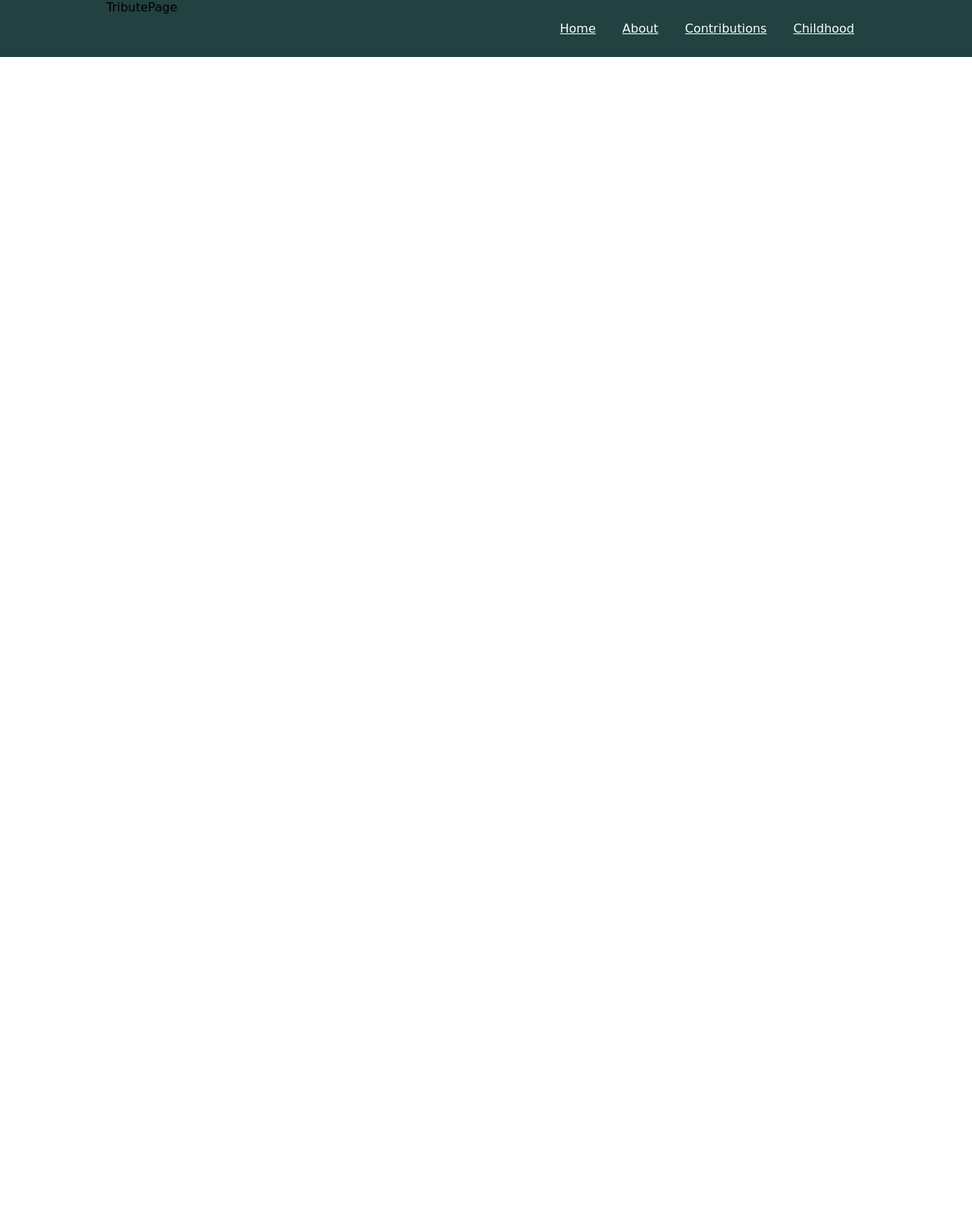
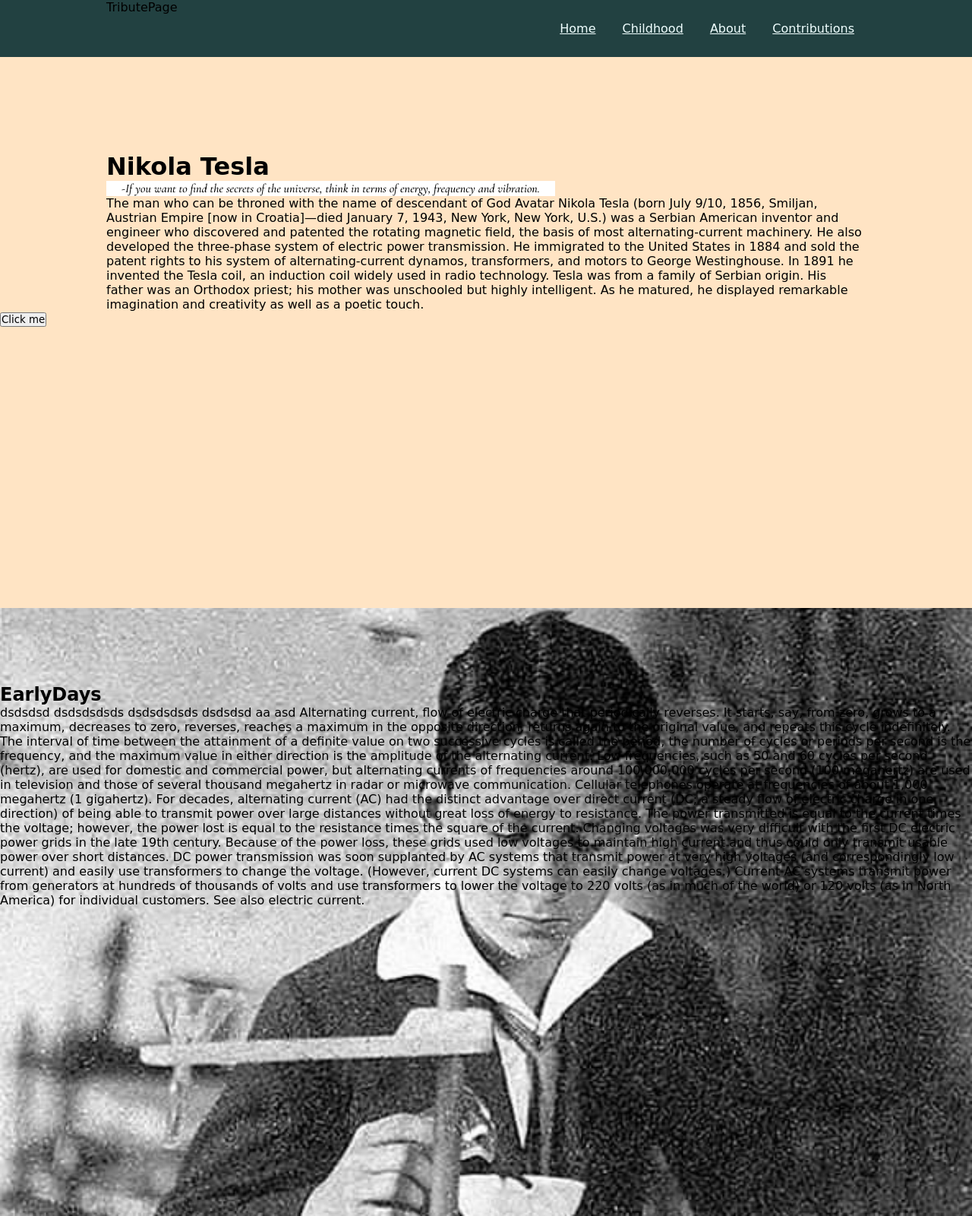
Before and after one commit to ShivahariRukesh/ENCRYPTIX, a plain HTML site: page TributePge/index.html in a window 1280 px wide. Shown: the whole page at 76% size. Before the commit the page ends 800 px from the top, so only its background shows below. Drawn offline with nearby package versions, Linux system fonts and the light colour scheme; a web font is replaced by a local one.

Commit message:
Background Photo

```diff
--- a/TributePge/index.html
+++ b/TributePge/index.html
@@ -7,28 +7,86 @@
     <link rel="stylesheet" href="./styles.css" />
   </head>
   <body>
-    <div class="main-container" id="homeSection">
+    <div class="main-container home" id="homeSection">
       <header>
         <div class="container">
           <div class="logo">TributePage</div>
           <nav>
             <ul>
               <li><a href="#homeSection">Home </a></li>
-              <li><a href="#chpt">About </a></li>
+              <li><a href="#childhood">Childhood </a></li>
+              <li><a href="#about">About </a></li>
 
               <li><a href="#contributionSection">Contributions </a></li>
-              <li><a href="#childHoodSection">Childhood </a></li>
             </ul>
           </nav>
         </div>
       </header>
 
-      <div class="continer">
-        <h1>PAKAKAKAK</h1>
+      <div class="container">
+        <h1>Nikola Tesla</h1>
+        <br />
+        <span
+          >-If you want to find the secrets of the universe, think in terms of
+          energy, frequency and vibration.</span
+        >
+        <p>
+          The man who can be throned with the name of descendant of God Avatar
+          Nikola Tesla (born July 9/10, 1856, Smiljan, Austrian Empire [now in
+          Croatia]—died January 7, 1943, New York, New York, U.S.) was a Serbian
+          American inventor and engineer who discovered and patented the
+          rotating magnetic field, the basis of most alternating-current
+          machinery. He also developed the three-phase system of electric power
+          transmission. He immigrated to the United States in 1884 and sold the
+          patent rights to his system of alternating-current dynamos,
+          transformers, and motors to George Westinghouse. In 1891 he invented
+          the Tesla coil, an induction coil widely used in radio technology.
+          Tesla was from a family of Serbian origin. His father was an Orthodox
+          priest; his mother was unschooled but highly intelligent. As he
+          matured, he displayed remarkable imagination and creativity as well as
+          a poetic touch.
+        </p>
       </div>
       <button>Click me</button>
     </div>
 
+    <section class="childhood-section" id="childhood">
+      <div class="childhood-content">
+        <h2>EarlyDays</h2>
+        dsdsdsd dsdsdsdsds dsdsdsdsds dsdsdsd aa asd Alternating current, flow
+        of electric charge that periodically reverses. It starts, say, from
+        zero, grows to a maximum, decreases to zero, reverses, reaches a maximum
+        in the opposite direction, returns again to the original value, and
+        repeats this cycle indefinitely. The interval of time between the
+        attainment of a definite value on two successive cycles is called the
+        period, the number of cycles or periods per second is the frequency, and
+        the maximum value in either direction is the amplitude of the
+        alternating current. Low frequencies, such as 50 and 60 cycles per
+        second (hertz), are used for domestic and commercial power, but
+        alternating currents of frequencies around 100,000,000 cycles per second
+        (100 megahertz) are used in television and those of several thousand
+        megahertz in radar or microwave communication. Cellular telephones
+        operate at frequencies of about 1,000 megahertz (1 gigahertz). For
+        decades, alternating current (AC) had the distinct advantage over direct
+        current (DC; a steady flow of electric charge in one direction) of being
+        able to transmit power over large distances without great loss of energy
+        to resistance. The power transmitted is equal to the current times the
+        voltage; however, the power lost is equal to the resistance times the
+        square of the current. Changing voltages was very difficult with the
+        first DC electric power grids in the late 19th century. Because of the
+        power loss, these grids used low voltages to maintain high current and
+        thus could only transmit usable power over short distances. DC power
+        transmission was soon supplanted by AC systems that transmit power at
+        very high voltages (and correspondingly low current) and easily use
+        transformers to change the voltage. (However, current DC systems can
+        easily change voltages.) Current AC systems transmit power from
+        generators at hundreds of thousands of volts and use transformers to
+        lower the voltage to 220 volts (as in much of the world) or 120 volts
+        (as in North America) for individual customers. See also electric
+        current.
+      </div>
+    </section>
+
     <!-- <div id="chpt" style="margin-top: 500px">CHPT</div> -->
   </body>
 </html>
--- a/TributePge/styles.css
+++ b/TributePge/styles.css
@@ -1,4 +1,4 @@
-@import url("https://fonts.googleapis.com/css2?family=Poetsen+One&display=swap");
+@import url("https://fonts.googleapis.com/css2?family=Cormorant+Garamond:ital,wght@0,300;0,400;0,500;0,600;0,700;1,300;1,400;1,500;1,600;1,700&display=swap");
 
 button,
 body {
@@ -53,3 +53,39 @@ header nav ul li a {
 header nav ul li a:hover {
   background-color: red;
 }
+
+.home {
+  min-height: 100vh;
+  width: 100%;
+  background-color: bisque;
+}
+
+.home h1 {
+  margin-top: 200px;
+  display: inline-block;
+  font-size: xx-large;
+  width: 30%;
+  font-weight: bolder;
+}
+
+.home span {
+  background-color: white;
+  font-family: "Cormorant Garamond", serif;
+  display: inline-block;
+  line-height: 3 rem;
+  padding: 0px 20px;
+  font-weight: 500;
+  font-style: italic;
+}
+
+.childhood-section {
+  background-image: url("./images/childhoodPhoto.jpg");
+  width: 100%;
+  min-height: 100vh;
+  background-size: cover;
+  background-attachment: fixed;
+}
+
+.childhood-content {
+  padding-top: 100px;
+}
```
Also changed, not shown: TributePge/images/childhoodPhoto.jpg (added).
